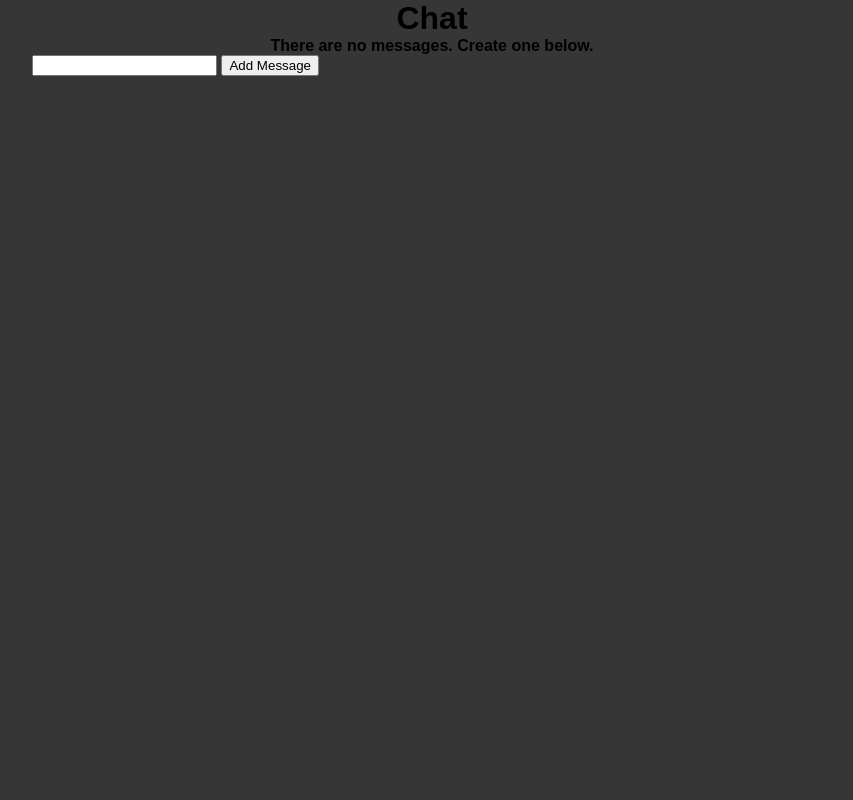
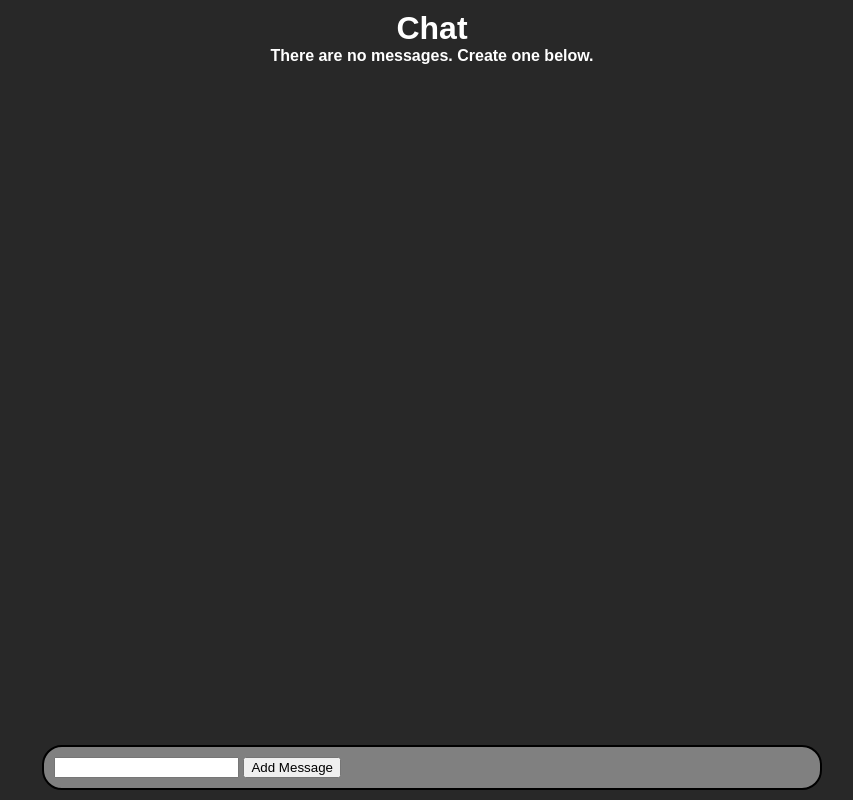
Before and after one commit to maxrimlinger/discord-clone, a Flask app: page / in a window 1280 px wide. Shown: the whole page, without its empty margins (208-1061 px from the left). Run offline with Flask 3, Linux system fonts and the light colour scheme; data that the repository does not hold is empty.

Commit message:
more ui updates

```diff
--- a/static/css/main.css
+++ b/static/css/main.css
@@ -4,18 +4,36 @@
 }
 body {
     font-family: sans-serif;
-    background-color: rgb(54, 54, 54);
+    background-color: rgb(40, 40, 40);
 }
 h1, h4 {
     text-align: center;
+    color: white;
+}
+table {
+    color: white;
+}
+.form-container {
+    width: 100%;
+    position: absolute;
+    bottom: 0;
+    left: 0;
+    padding: 10px;
 }
 form {
-
+    width: 100%;
+    padding: 10px;
+    border: 2px rgb(0, 0, 0) solid;
+    border-radius: 20px;
+    background-color: gray;
 }
 .message {
-
 }
 .content {
-    width: 800px;
+    max-width: 800px;
+    height: 100vh;
+    position: relative;
     margin: auto;
+    overflow: hidden;
+    padding: 10px;
 }
--- a/templates/index.html
+++ b/templates/index.html
@@ -23,10 +23,12 @@
         {% endfor %}
     </table>
     {% endif %}
+    <div class="form-container">
     <form action="/" method="POST">
         <input type="text" name="content" id="content">
         <input type="submit" value="Add Message">
     </form>
+    </div>
 </div>
 <script src="{{ url_for('static', filename='js/index_script.js') }}"></script>
 {% endblock %}
```
